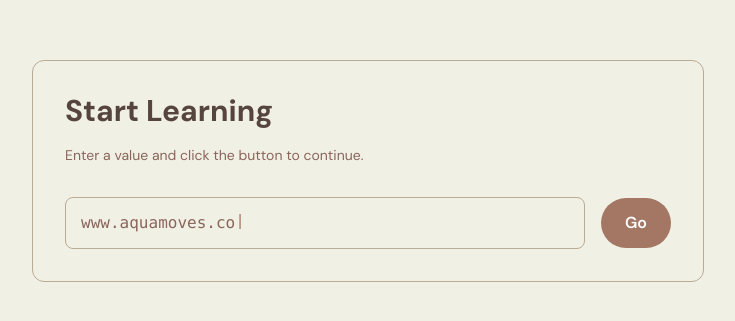
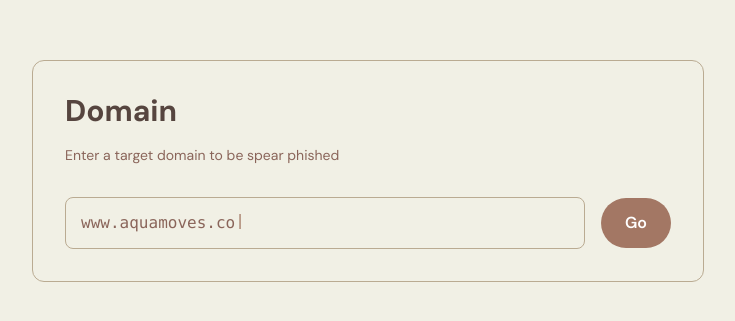
Before and after one commit to KrisP-Kreme/phishing-for-fun, a Next.js app in the folder phishing-app/: page /app in a window 1280 px wide. Shown: the part 229-550 px from the top of the page, without its empty margins (272-1007 px from the left). Built offline with nearby package versions, Linux system fonts and the light colour scheme.

Commit message:
Fixed wording for app page to make it clear what to do for a user

```diff
--- a/phishing-app/app/app/page.tsx
+++ b/phishing-app/app/app/page.tsx
@@ -112,8 +112,8 @@ export default function AppPage() {
     <div className="min-h-screen bg-[var(--background)] text-[var(--foreground)] flex items-center justify-center">
       <div ref={containerRef} className="w-full max-w-2xl p-8 rounded-xl border" style={{ backgroundColor: 'var(--card)', borderColor: 'var(--border)' }}>
         <div className="flex flex-col gap-4">
-          <h1 className="text-3xl font-bold">Start Learning</h1>
-          <p className="text-sm text-[var(--muted-foreground)]">Enter a value and click the button to continue.</p>
+          <h1 className="text-3xl font-bold">Domain</h1>
+          <p className="text-sm text-[var(--muted-foreground)]">Enter a target domain to be spear phished</p>
 
           <div className="flex items-center gap-4 mt-4">
             <div className="flex-1 relative">
```
